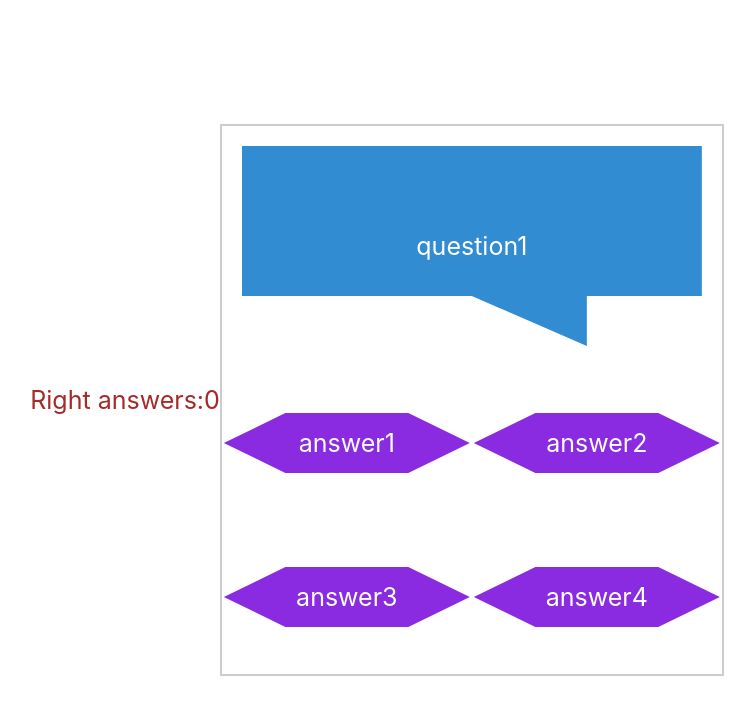
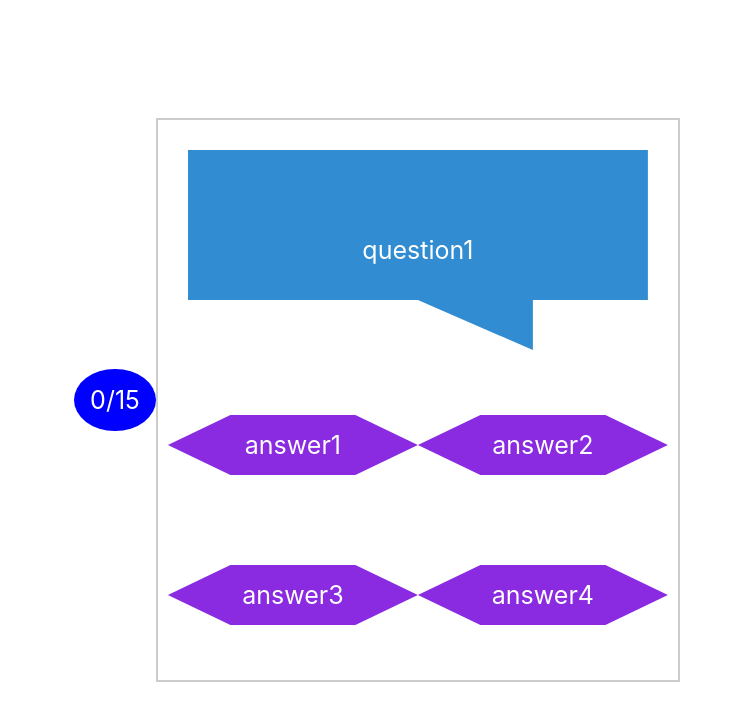
Before and after one commit to Arthur7711/Who-wants-to-be-interviewed-, a React (Create React App) app: page / in a window 1280 px wide. Shown: the top 720 px of the page, without its empty margins (263-1018 px from the left). Built offline with nearby package versions, Linux system fonts and the light colour scheme.

Commit message:
style:(change inside styles)

```diff
--- a/src/Milioner/Milioner.js
+++ b/src/Milioner/Milioner.js
@@ -2,8 +2,8 @@ import { useState } from "react";
 import Questions from "./components/questions/Questions";
 import Answers from "./components/answers/Answers";
 import AnswersQuestions from "./anssersQuestions/AnssersQuestions";
+import Bank from "./components/bank/Bank";
 import styles from "./Milioner.module.css";
-import Bank from "./components/bank/Bank";
 
 export default function Milioner() {
   const [questionNum, setQuestionNum] = useState(0);
--- a/src/Milioner/Milioner.module.css
+++ b/src/Milioner/Milioner.module.css
@@ -9,4 +9,5 @@
 .milioner {
   border: 2px solid #ccc;
   width: 500px;
+  padding: 10px;
 }
--- a/src/Milioner/components/answers/Answers.module.css
+++ b/src/Milioner/components/answers/Answers.module.css
@@ -3,7 +3,6 @@
   grid-template-columns: 50% 50%;
 }
 .answer {
-  margin: 2px;
   display: flex;
   justify-content: center;
   align-items: center;
@@ -12,6 +11,7 @@
   height: 150px;
   cursor: pointer;
   transition: 1s;
+
 }
 
 .answer:hover {
--- a/src/Milioner/components/bank/Bank.js
+++ b/src/Milioner/components/bank/Bank.js
@@ -4,7 +4,7 @@ import styles from './Bank.module.css'
 export default function Bank({point}) {
     return (
         <div className={styles.bank}>
-            Right answers:{point}
+            {point}/15
         </div>
     )
 }
--- a/src/Milioner/components/bank/Bank.module.css
+++ b/src/Milioner/components/bank/Bank.module.css
@@ -1,3 +1,5 @@
 .bank {
-  color: brown;
+  background-color: blue;
+  padding: 16px;
+  border-radius: 50%;
 }
```
